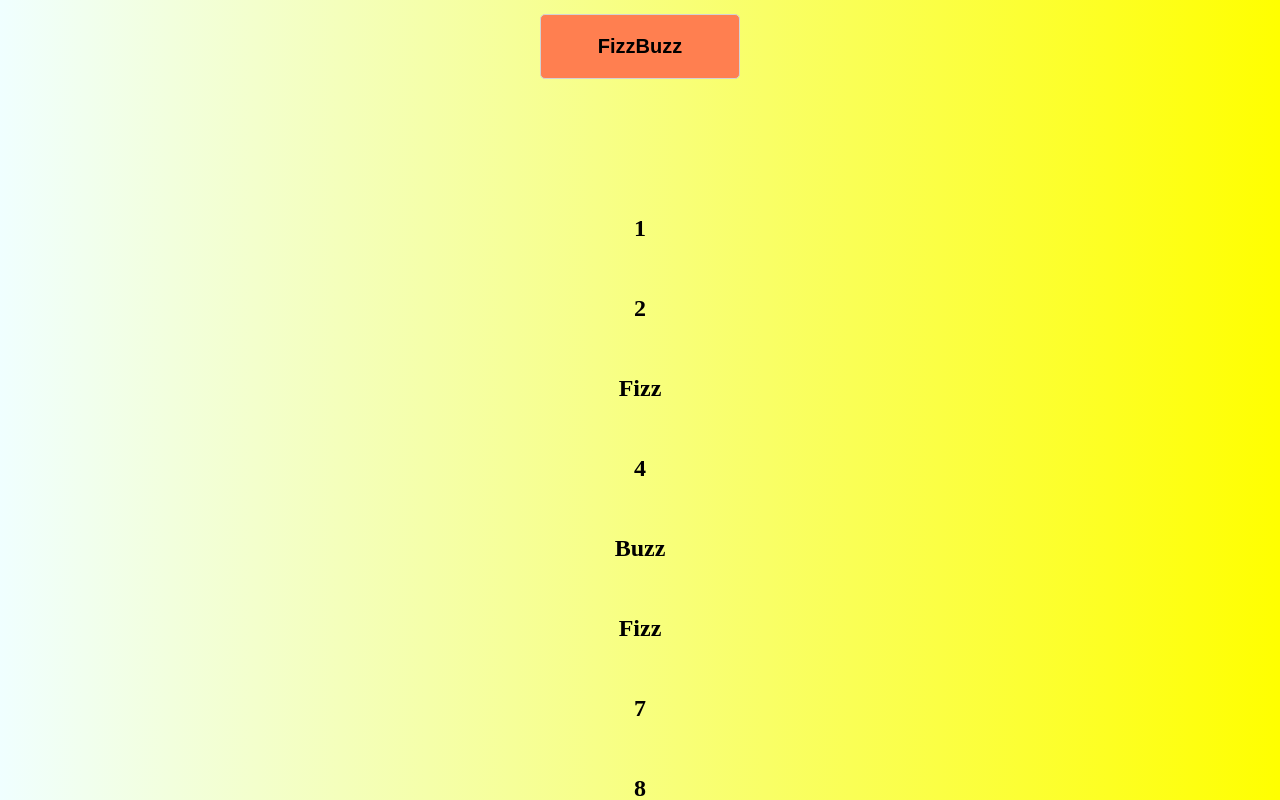
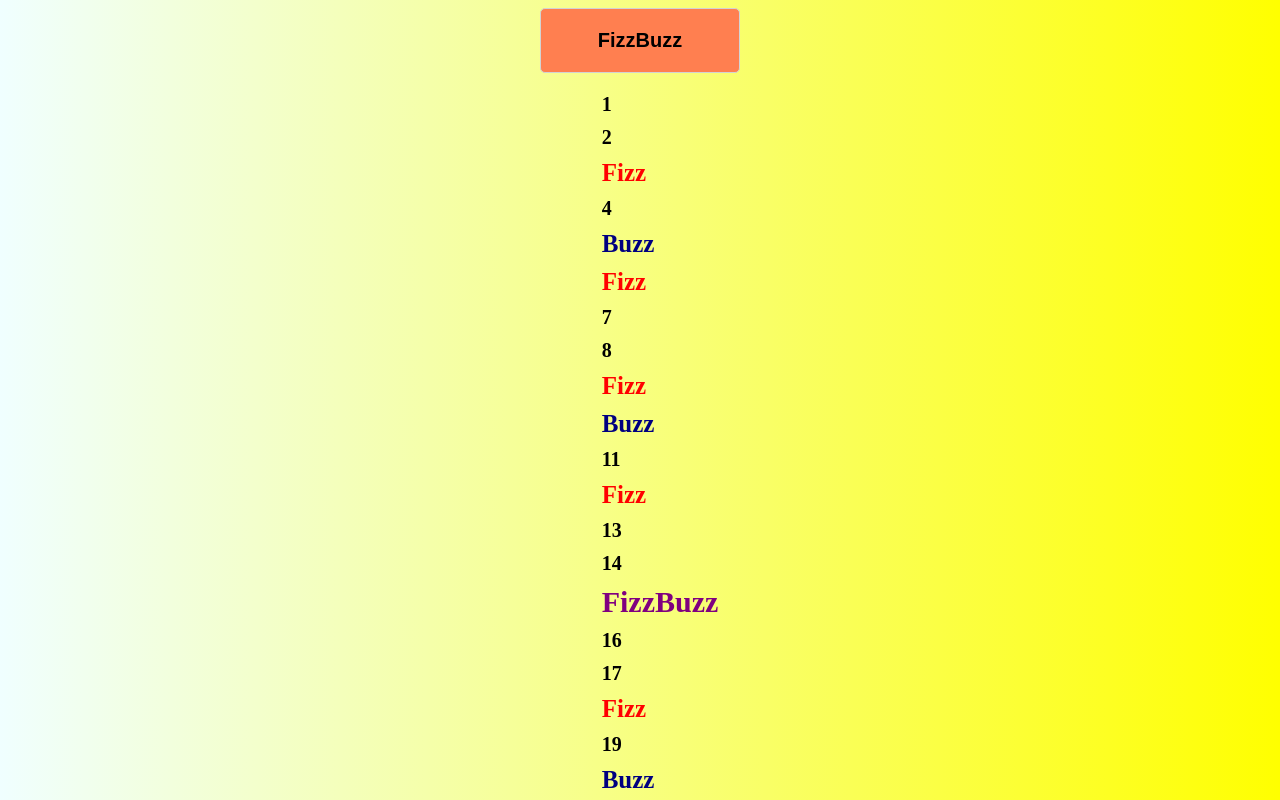
Before and after one commit to gianluGit/js-fizzbuzz, a plain HTML site: page bonus/indexBonus.html in a window 1280 px wide. Both pictures are taken after a click on the button "FizzBuzz". Shown: the top 800 px of the page. Drawn offline with Linux system fonts and the light colour scheme.

Commit message:
fizzbuzz- aggiunta effetti css

```diff
--- a/bonus/indexBonus.html
+++ b/bonus/indexBonus.html
@@ -8,10 +8,13 @@
   <body>
     <div class="container">
       <button id="button" type="button" name="button">FizzBuzz</button>
-      <h2 id="title"></h2>
+      <ol id="title">
+
+      </ol>
+
+    </div>
 
 
-    </div>
 
 
     <script type="text/javascript" src="scriptBonus.js">
--- a/bonus/scriptBonus.js
+++ b/bonus/scriptBonus.js
@@ -6,16 +6,16 @@ btn.addEventListener("click", function(){
 
   for (var i = 1; i <= 100; i++) {
     if ((i%3 == 0) && (i%5 == 0)) {
-      numeri.innerHTML += "<br>" + "FizzBuzz";
+      numeri.innerHTML += "<li class=\"fizzbuzz\">FizzBuzz</li>";
 
     } else if (i%3 == 0) {
-      numeri.innerHTML += "<br>" + "Fizz";
+      numeri.innerHTML += "<li class=\"fizz\">Fizz</li>";
 
     } else if (i%5 == 0) {
-      numeri.innerHTML += "<br>" + "Buzz";
+      numeri.innerHTML += "<li class=\"buzz\">Buzz</li>";
 
     } else {
-      numeri.innerHTML += "<br>" + i;
+      numeri.innerHTML += "<li>" + i + "</li>";
     }
   }
 });
--- a/bonus/style.css
+++ b/bonus/style.css
@@ -3,9 +3,21 @@ body {
 }
 
 .container {
-  text-align: center;
-  line-height: 80px;
+  display: flex;
+  flex-direction: column;
+  align-items: center;
 }
+
+#title {
+  font-weight: bold;
+  font-size: 20px;
+  list-style: none;
+  cursor: default;
+}
+#title li {
+  margin-bottom: 10px;
+}
+
 
 
 #button {
@@ -23,3 +35,28 @@ body {
 #button:hover {
   transform: scale(1.2);
 }
+
+.fizzbuzz {
+  color: purple;
+  font-size: 30px;
+  cursor: pointer;
+  transition: 0.3s;
+}
+
+.fizzbuzz:hover, .buzz:hover, .fizz:hover {
+  transform: scale(1.2);
+}
+
+.buzz {
+  color: navy;
+  font-size: 25px;
+  cursor: pointer;
+  transition: 0.3s;
+}
+
+.fizz {
+  color: red;
+  font-size: 25px;
+  cursor: pointer;
+  transition: 0.3s;
+}
```
Also changed, not shown: 1 other file.
